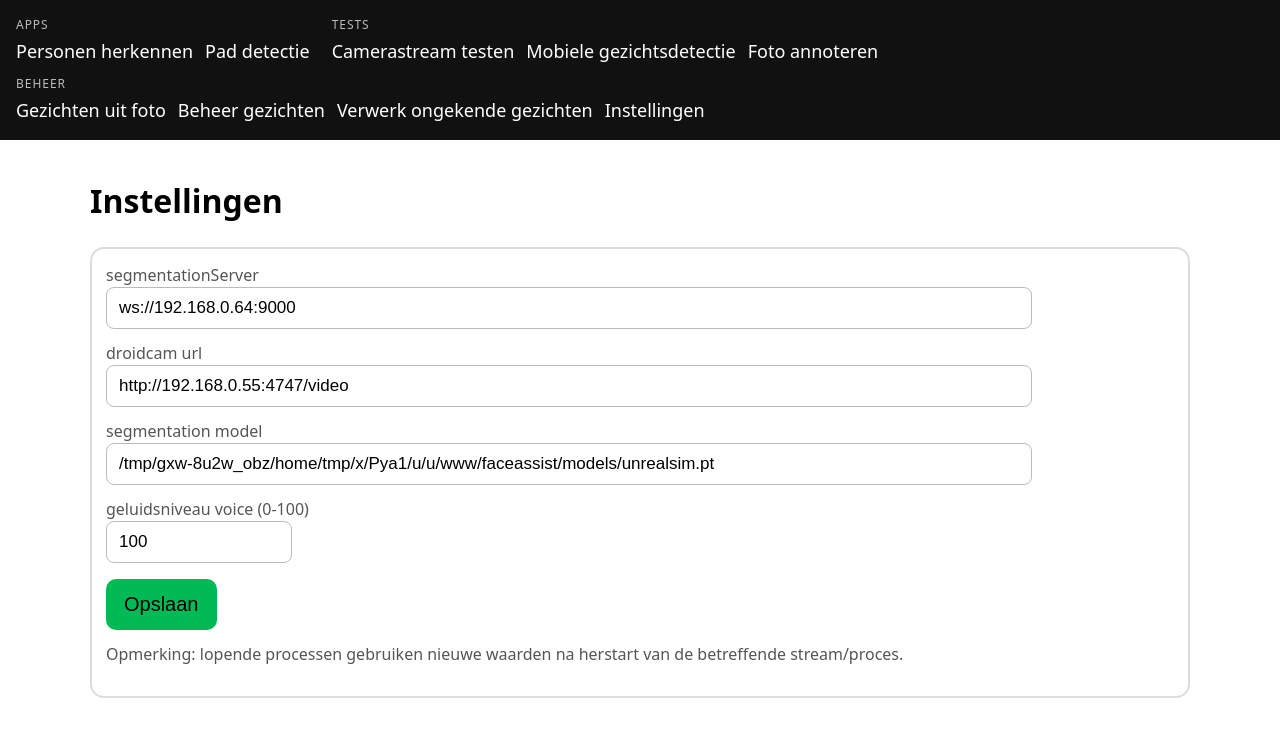
After one commit to mdequanter/jetsonOrin, a Flask app: page /settings in a window 1280 px wide. The commit adds this page. Shown: the top 737 px of the page. Run offline with Flask 3, Linux system fonts and the light colour scheme; some libraries are stand-ins or nearby versions.

Commit message:
instellingen

```diff
--- a/faceassist/app.py
+++ b/faceassist/app.py
@@ -34,6 +34,80 @@ SEG_SCAN_HEIGHTS = [0.1, 0.2, 0.3, 0.4, 0.5, 0.6, 0.7]
 MOBILE_VIEW_DROIDCAM_URL = os.environ.get("MOBILE_VIEW_DROIDCAM_URL", "http://192.168.0.55:4747/video")
 MOBILE_VIEW_WIDTH = int(os.environ.get("MOBILE_VIEW_WIDTH", "640"))
 MOBILE_VIEW_HEIGHT = int(os.environ.get("MOBILE_VIEW_HEIGHT", "480"))
+VOICE_VOLUME = int(os.environ.get("VOICE_VOLUME", "100"))
+SETTINGS_PATH = os.path.join(BASE_DIR, "settings.json")
+
+
+def _default_app_settings():
+    return {
+        "segmentation_server": SIGNALING_SERVER_URL,
+        "droidcam_url": MOBILE_VIEW_DROIDCAM_URL,
+        "segmentation_model": SEG_MODEL_PATH,
+        "voice_volume": VOICE_VOLUME,
+    }
+
+
+def _coerce_voice_volume(value, default_value=100):
+    try:
+        v = int(value)
+    except Exception:
+        v = int(default_value)
+    return max(0, min(100, v))
+
+
+def load_app_settings():
+    defaults = _default_app_settings()
+    if not os.path.isfile(SETTINGS_PATH):
+        return defaults
+    try:
+        with open(SETTINGS_PATH, "r", encoding="utf-8") as f:
+            data = json.load(f)
+        if not isinstance(data, dict):
+            return defaults
+        merged = dict(defaults)
+        merged.update({
+            "segmentation_server": str(data.get("segmentation_server", defaults["segmentation_server"])).strip() or defaults["segmentation_server"],
+            "droidcam_url": str(data.get("droidcam_url", defaults["droidcam_url"])).strip() or defaults["droidcam_url"],
+            "segmentation_model": str(data.get("segmentation_model", defaults["segmentation_model"])).strip() or defaults["segmentation_model"],
+            "voice_volume": _coerce_voice_volume(data.get("voice_volume", defaults["voice_volume"]), defaults["voice_volume"]),
+        })
+        return merged
+    except Exception:
+        return defaults
+
+
+def save_app_settings(settings: dict):
+    payload = {
+        "segmentation_server": str(settings.get("segmentation_server", "")).strip(),
+        "droidcam_url": str(settings.get("droidcam_url", "")).strip(),
+        "segmentation_model": str(settings.get("segmentation_model", "")).strip(),
+        "voice_volume": _coerce_voice_volume(settings.get("voice_volume", 100), 100),
+    }
+    with open(SETTINGS_PATH, "w", encoding="utf-8") as f:
+        json.dump(payload, f, ensure_ascii=False, indent=2)
+
+
+def apply_runtime_settings(settings: dict):
+    global SIGNALING_SERVER_URL, MOBILE_VIEW_DROIDCAM_URL, SEG_MODEL_PATH, VOICE_VOLUME, _seg_model
+    old_model = SEG_MODEL_PATH
+    SIGNALING_SERVER_URL = str(settings.get("segmentation_server", SIGNALING_SERVER_URL)).strip() or SIGNALING_SERVER_URL
+    MOBILE_VIEW_DROIDCAM_URL = str(settings.get("droidcam_url", MOBILE_VIEW_DROIDCAM_URL)).strip() or MOBILE_VIEW_DROIDCAM_URL
+    SEG_MODEL_PATH = str(settings.get("segmentation_model", SEG_MODEL_PATH)).strip() or SEG_MODEL_PATH
+    VOICE_VOLUME = _coerce_voice_volume(settings.get("voice_volume", VOICE_VOLUME), VOICE_VOLUME)
+    if SEG_MODEL_PATH != old_model:
+        _seg_model = None
+
+
+def current_app_settings():
+    return {
+        "segmentation_server": SIGNALING_SERVER_URL,
+        "droidcam_url": MOBILE_VIEW_DROIDCAM_URL,
+        "segmentation_model": SEG_MODEL_PATH,
+        "voice_volume": VOICE_VOLUME,
+    }
+
+
+apply_runtime_settings(load_app_settings())
 
 
 UNKNOWN_TS_RE_8 = re.compile(r"^(?P<d>\d{8})_(?P<t>\d{6})$")
@@ -294,6 +368,7 @@ def start_recognition(source: str = "local"):
     cmd = [
         "python3", RECOGNITION_SCRIPT,
         "--known", KNOWN_DIR,
+        "--voice_volume", str(VOICE_VOLUME),
         # optioneel: zet speak uit als je geen audio wil vanuit deze service:
         # "--no_tts",
         # optioneel: camera settings
@@ -1447,6 +1522,38 @@ def api_personen_log():
     with _log_lock:
         return jsonify({"lines": list(_log_lines)})
 
+
+@app.route("/settings", methods=["GET", "POST"])
+def settings_page():
+    msg = request.args.get("msg", "")
+    level = request.args.get("level", "info")
+
+    if request.method == "POST":
+        settings = current_app_settings()
+        settings["segmentation_server"] = (request.form.get("segmentation_server") or "").strip() or settings["segmentation_server"]
+        settings["droidcam_url"] = (request.form.get("droidcam_url") or "").strip() or settings["droidcam_url"]
+        settings["segmentation_model"] = (request.form.get("segmentation_model") or "").strip() or settings["segmentation_model"]
+        settings["voice_volume"] = _coerce_voice_volume(request.form.get("voice_volume"), settings["voice_volume"])
+
+        try:
+            save_app_settings(settings)
+            apply_runtime_settings(settings)
+            msg = "Instellingen opgeslagen."
+            level = "ok"
+        except Exception as e:
+            msg = f"Instellingen opslaan mislukt: {e}"
+            level = "error"
+
+        return redirect(url_for("settings_page", msg=msg, level=level))
+
+    return render_template(
+        "settings.html",
+        msg=msg,
+        level=level,
+        settings=current_app_settings(),
+    )
+
+
 @app.route("/camera")
 def camera_page():
     source = (request.args.get("source") or get_stream_source()).strip().lower()
--- a/faceassist/templates/base.html
+++ b/faceassist/templates/base.html
@@ -49,6 +49,7 @@
           <a href="{{ url_for('faces_extract_page') }}">Gezichten uit foto</a>
           <a href="{{ url_for('unknown_page') }}">Beheer gezichten</a>
           <a href="{{ url_for('unknown_process_page') }}">Verwerk ongekende gezichten</a>
+          <a href="{{ url_for('settings_page') }}">Instellingen</a>
         </div>
       </div>
     </nav>
--- /dev/null
+++ b/faceassist/templates/settings.html
@@ -0,0 +1,51 @@
+{% extends "base.html" %}
+{% set title = "Instellingen" %}
+
+{% block content %}
+  <h1>Instellingen</h1>
+
+  {% if msg %}
+    <div class="card" style="border-color:{% if level == 'error' %}#c33{% elif level == 'ok' %}#2b7{% else %}#ddd{% endif %};">
+      <strong>{{ msg }}</strong>
+    </div>
+  {% endif %}
+
+  <form class="card" method="post" action="{{ url_for('settings_page') }}">
+    <div style="display:grid; gap:12px; max-width:900px;">
+      <label>
+        <div class="muted">segmentationServer</div>
+        <input name="segmentation_server" type="text" value="{{ settings.segmentation_server }}"
+               placeholder="ws://192.168.0.64:9000"
+               style="font-size:17px; padding:10px 12px; border-radius:8px; border:1px solid #bbb; width:100%;">
+      </label>
+
+      <label>
+        <div class="muted">droidcam url</div>
+        <input name="droidcam_url" type="text" value="{{ settings.droidcam_url }}"
+               placeholder="http://192.168.0.55:4747/video"
+               style="font-size:17px; padding:10px 12px; border-radius:8px; border:1px solid #bbb; width:100%;">
+      </label>
+
+      <label>
+        <div class="muted">segmentation model</div>
+        <input name="segmentation_model" type="text" value="{{ settings.segmentation_model }}"
+               placeholder="models/unrealsim.pt"
+               style="font-size:17px; padding:10px 12px; border-radius:8px; border:1px solid #bbb; width:100%;">
+      </label>
+
+      <label>
+        <div class="muted">geluidsniveau voice (0-100)</div>
+        <input name="voice_volume" type="number" min="0" max="100" step="1" value="{{ settings.voice_volume }}"
+               style="font-size:17px; padding:10px 12px; border-radius:8px; border:1px solid #bbb; width:160px;">
+      </label>
+    </div>
+
+    <div style="margin-top:16px; display:flex; gap:10px; flex-wrap:wrap;">
+      <button class="btn btn-primary" type="submit">Opslaan</button>
+    </div>
+
+    <p class="muted" style="margin-top:12px;">
+      Opmerking: lopende processen gebruiken nieuwe waarden na herstart van de betreffende stream/proces.
+    </p>
+  </form>
+{% endblock %}
```
Also changed, not shown: faceassist/nl_launch.py (+28 -20 lines).
